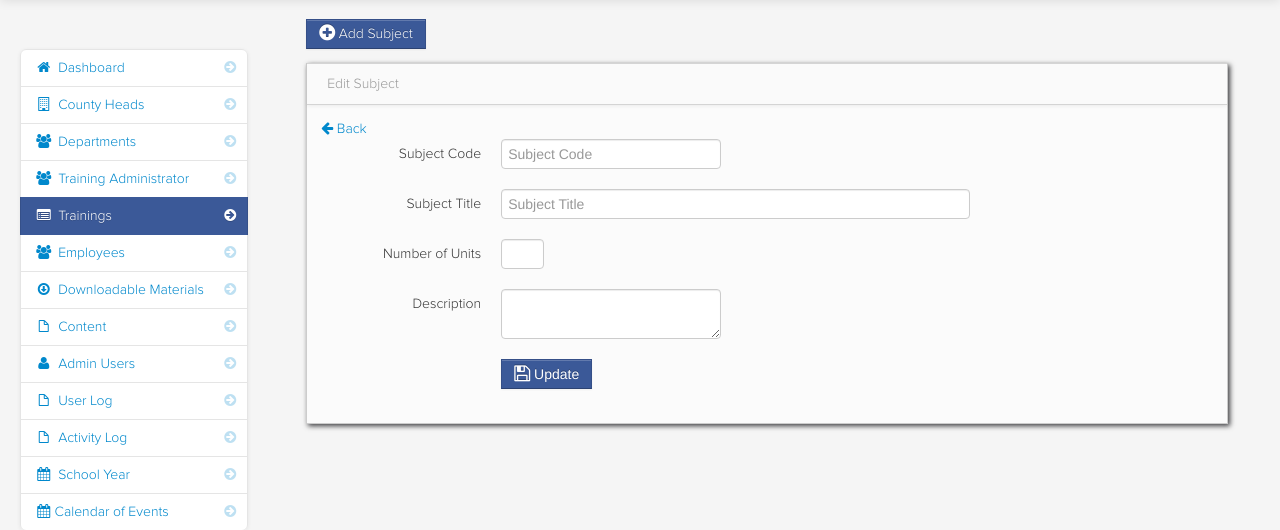
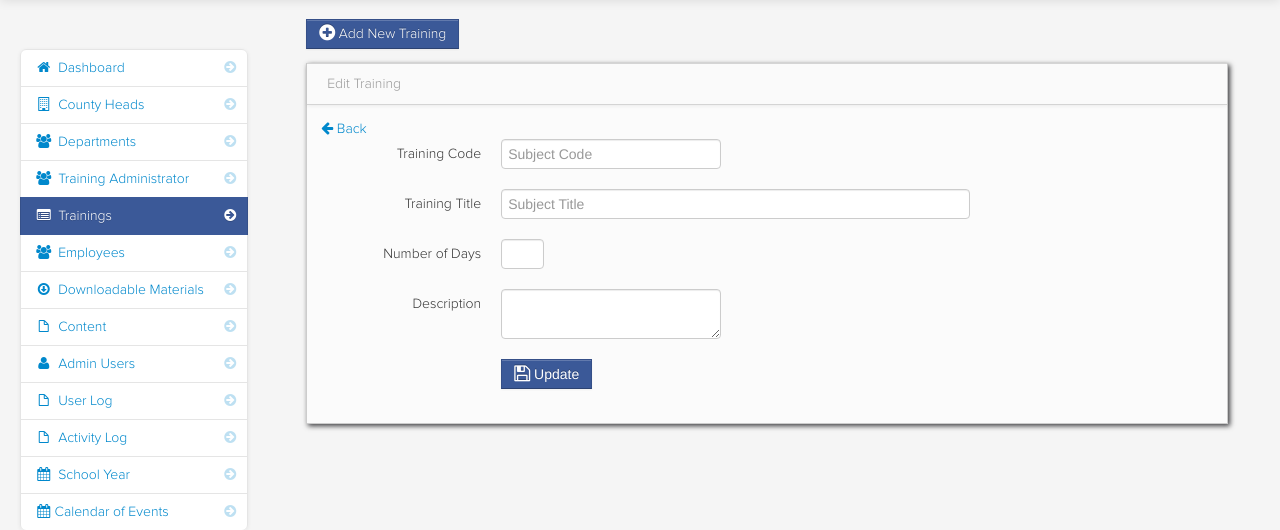
Before and after one commit to stodipo/student-selfassessment, a PHP site: page /admin/edit_subject.php?id=1 in a window 1280 px wide. Shown: the part 41-571 px from the top of the page. Run offline with PHP 8.4, Linux system fonts and the light colour scheme; the visitor is signed in with stand-in values (Sample User, id 1); data that the repository does not hold is empty; some libraries are stand-ins or nearby versions.

Commit message:
Updated the contents within the training module of the Admin dashboard

```diff
--- a/admin/edit_student.php
+++ b/admin/edit_student.php
@@ -14,7 +14,7 @@
                         <!-- block -->
                         <div id="block_bg" class="block">
                             <div class="navbar navbar-inner block-header">
-                                <div class="muted pull-left">Student List</div>
+                                <div class="muted pull-left">Employee List</div>
                             </div>
                             <div class="block-content collapse in">
 									<div class="span12">
--- a/admin/edit_subject.php
+++ b/admin/edit_subject.php
@@ -9,11 +9,11 @@
 
 						<div class="span9" id="content">
 		                    <div class="row-fluid">
-									 <a href="add_subject.php" class="btn btn-info"><i class="icon-plus-sign icon-large"></i> Add Subject</a>
+									 <a href="add_subject.php" class="btn btn-info"><i class="icon-plus-sign icon-large"></i> Add New Training</a>
 		                        <!-- block -->
 		                        <div id="" class="block">
 		                            <div class="navbar navbar-inner block-header">
-		                                <div class="muted pull-left">Edit Subject</div>
+		                                <div class="muted pull-left">Edit Training</div>
 		                            </div>
 		                            <div class="block-content collapse in">
 									<a href="subjects.php"><i class="icon-arrow-left"></i> Back</a>
@@ -25,19 +25,19 @@
 
 									    <form class="form-horizontal" method="post">
 										<div class="control-group">
-											<label class="control-label" for="inputEmail">Subject Code</label>
+											<label class="control-label" for="inputEmail">Training Code</label>
 											<div class="controls">
 											<input type="text" value="<?php echo $row['subject_code']; ?>" name="subject_code" id="inputEmail" placeholder="Subject Code">
 											</div>
 										</div>
 										<div class="control-group">
-											<label class="control-label" for="inputPassword">Subject Title</label>
+											<label class="control-label" for="inputPassword">Training Title</label>
 											<div class="controls">
 											<input type="text" value="<?php echo $row['subject_title']; ?>" class="span8" name="title" id="inputPassword" placeholder="Subject Title" required>
 											</div>
 										</div>
 										<div class="control-group">
-											<label class="control-label" for="inputPassword">Number of Units</label>
+											<label class="control-label" for="inputPassword">Number of Days</label>
 											<div class="controls">
 											<input type="text" value="<?php echo $row['unit']; ?>" class="span1" name="unit" id="inputPassword" required>
 											</div>
```
Also changed, not shown: admin/add_subject.php (+3 -7 lines).
